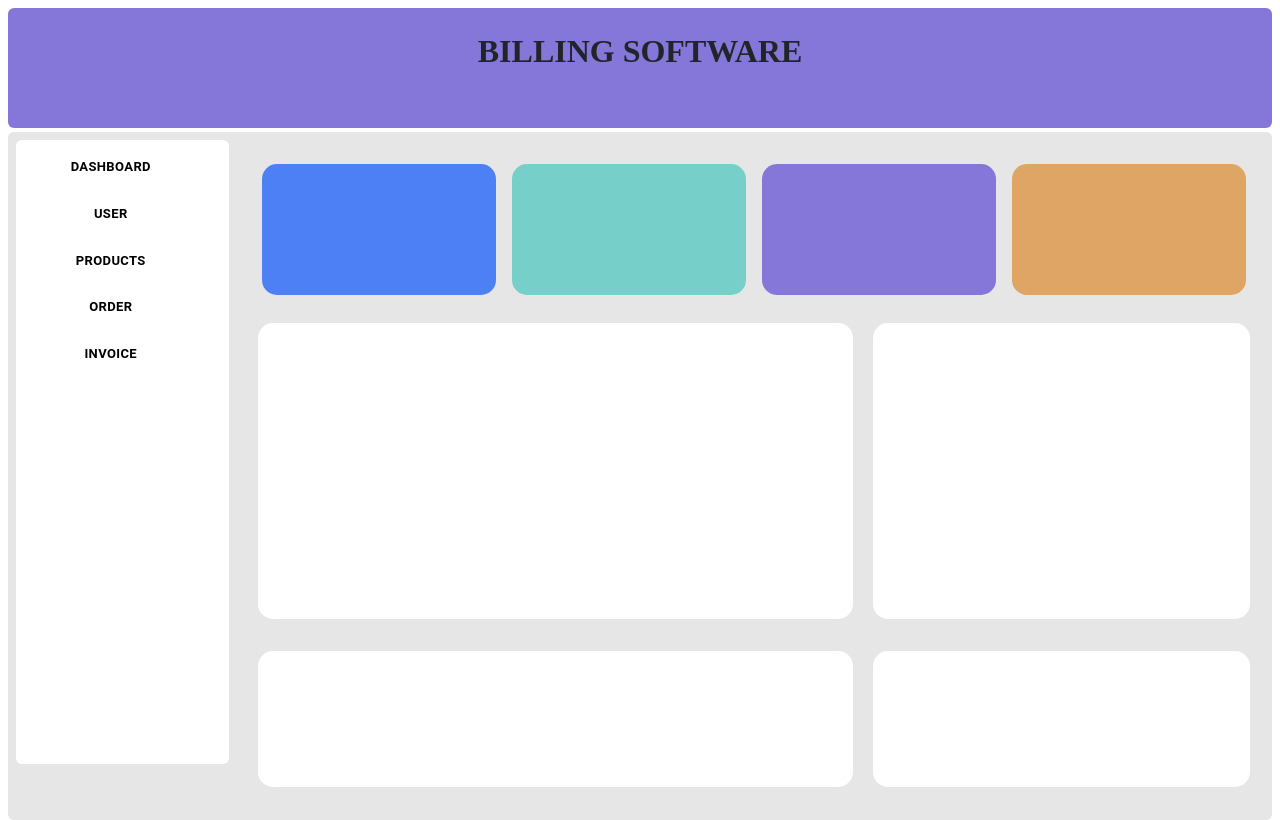
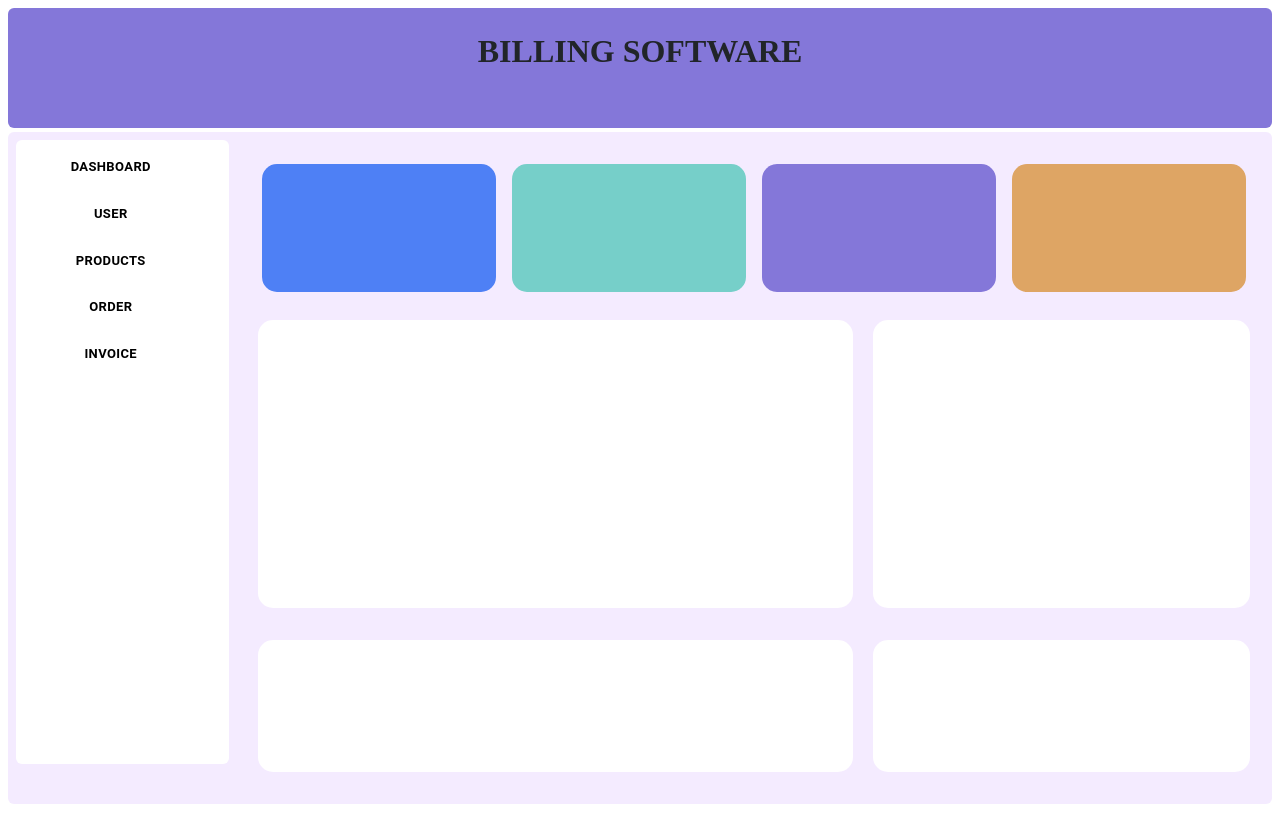
Before and after one commit to spsankar02/React_design, a React (Create React App) app: page /home/dashboard in a window 1280 px wide. Built offline with nearby package versions, Linux system fonts and the light colour scheme.

Commit message:
Add files via upload

```diff
--- a/src/Components/Header.js
+++ b/src/Components/Header.js
@@ -4,7 +4,7 @@ export default function Header(){
     return(
         <div className="p-2 ms-2 me-2 mt-2 mb-1 rounded " style={{position:'sticky',backgroundColor: '#8477d9',height:'15vh'}}>
 
-            <h2 className="mt-3" style={{textAlign:'center', fontFamily:"Times New Roman"}}><b>BILLING SOFTWARE</b></h2>
+            <h2 className="mt-3" style={{textAlign:'center',fontWeight:'bolder', fontFamily:"Times New Roman"}}><b>BILLING SOFTWARE</b></h2>
         </div>
     )
 }
--- a/src/Components/Home.js
+++ b/src/Components/Home.js
@@ -7,7 +7,7 @@ export default function Home() {
     return (
         <div className='App'>
             <Header />
-            <div className='row p-2 ms-2 me-2 mb-2 rounded overflow-auto' style={{ height: '86vh' ,backgroundColor:'#e6e6e6'}}>
+            <div className='row p-2 ms-2 me-2 mb-2 rounded overflow-auto' style={{ height: '84vh' ,backgroundColor:'#f4ebff'}}>
              <Sidebar />
 
                 <div className='col-10 p-3 rounded ' style={{marginLeft:'218px'}} >
```
